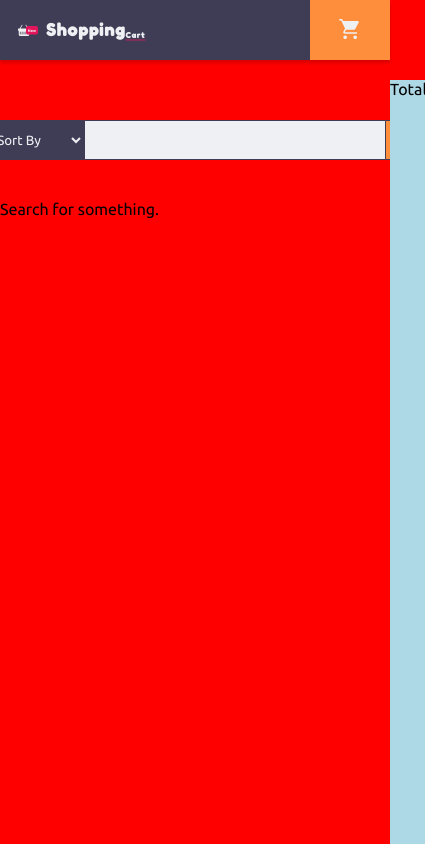
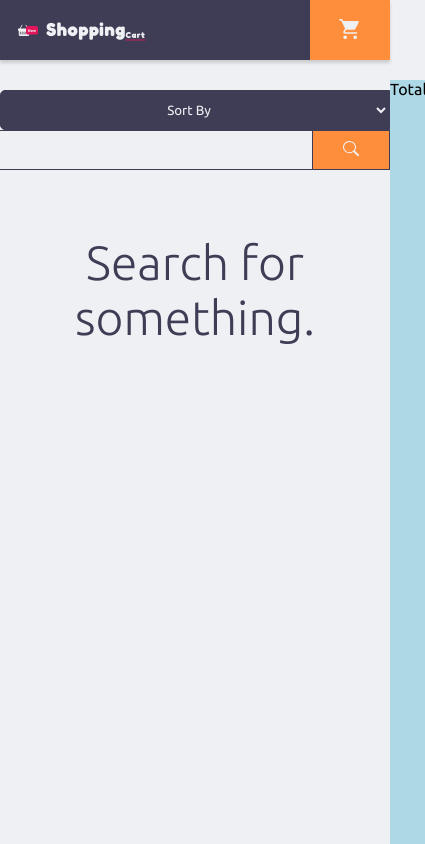
Before and after one commit to celso-rodrigo/new-shopping-cart, a React (Create React App) app: page /store in a window 390 px wide. Shown: the whole page, 425 px wide, since content can reach past the window. Built offline with nearby package versions, Linux system fonts and the light colour scheme.

Commit message:
Adicionado CSS dos cards de itens.

```diff
--- a/src/components/ItemCard.js
+++ b/src/components/ItemCard.js
@@ -20,10 +20,10 @@ function ItemCard({name, price, thumbnail, id}) {
 	};
 
   return (
-		<div>
-			<h2>{name}</h2>
-			<img src={thumbnail} alt={name} />
-			<h3>{`R$${price.toFixed(2)}`}</h3>
+		<div className="item-card">
+			<img src={thumbnail} alt={name} className="item-image" />
+			<h2 className="item-name">{name}</h2>
+			<h3><span className="currency">R$</span>{price.toFixed(2)}</h3>
 			<button
 				type="button"
 				onClick={addToCart}
--- a/src/pages/Store.js
+++ b/src/pages/Store.js
@@ -9,7 +9,8 @@ function Store() {
 	const { problem, searchResults, productsLoading } = useContext(Context);
 
 	const loadCard = () => {
-		if (productsLoading) return (<h2>Loading...</h2>);
+		if (productsLoading) return (<div className="loading" />);
+		console.log(searchResults);
 		return searchResults.map((result, index) =>(
 					<ItemCard
 						name={result.title}
@@ -25,9 +26,11 @@ function Store() {
 			<StoreHeader />
 			<Cart />
 			<SearchBar />
-			{ problem.length > 0
-				? <p>{problem}</p>
-				: loadCard() }
+			<div className="item-card-container">
+				{ problem.length > 0
+					? <p className="store-problem">{problem}</p>
+					: loadCard() }
+			</div>
 		</div>
   );
 }
--- a/src/styles/Store.css
+++ b/src/styles/Store.css
@@ -48,3 +48,102 @@
   filter: invert(100%) sepia(11%) saturate(2406%) hue-rotate(179deg)
     brightness(101%) contrast(90%);
 }
+
+.store-problem {
+  font-weight: 100;
+  color: var(--color-2);
+  font-size: 3rem;
+  text-align: center;
+  width: 100%;
+  padding-top: 30px;
+}
+
+.item-card-container {
+  display: flex;
+  flex-wrap: wrap;
+  justify-content: center;
+  gap: 20px;
+  padding: 25px;
+}
+
+.item-card {
+  display: flex;
+  align-items: center;
+  justify-content: space-between;
+  flex-direction: column;
+  box-shadow: 0 0 3px var(--color-3);
+  width: 20%;
+  height: 300px;
+  background-color: white;
+}
+
+.item-card .item-image {
+  width: 150px;
+  padding-top: 5px;
+}
+
+.item-card .item-name {
+  font-size: 1rem;
+  text-align: center;
+  border-top: 1px solid var(--color-3);
+  padding: 10px;
+  width: 100%;
+  color: var(--color-3);
+}
+
+.item-card .currency {
+  color: var(--color-5);
+  padding-right: 5px;
+}
+
+.item-card button {
+  height: 40px;
+  width: 100%;
+  border: none;
+  background-color: var(--color-4);
+  cursor: pointer;
+}
+
+.item-card button img {
+  height: 100%;
+  filter: invert(100%) sepia(11%) saturate(2406%) hue-rotate(179deg)
+    brightness(101%) contrast(90%);
+}
+
+@media screen and (max-width: 1200px) {
+  .item-card {
+    width: 30%;
+  }
+}
+
+@media screen and (max-width: 850px) {
+  .item-card {
+    width: 40%;
+  }
+}
+
+@media screen and (max-width: 600px) {
+  .search-bar {
+    flex-wrap: wrap;
+    width: 100%;
+    padding: 10px 0;
+  }
+
+  .search-bar select,
+  .search-bar select option {
+    width: 100vw;
+  }
+
+  .search-bar input {
+    width: 80vw;
+  }
+
+  .search-bar button {
+    width: 20vw;
+    border-radius: 0;
+  }
+
+  .item-card {
+    width: 80%;
+  }
+}
--- a/src/styles/StoreHeader.css
+++ b/src/styles/StoreHeader.css
@@ -110,11 +110,8 @@ header {
     scale: 0.7;
   }
 }
+
 @media screen and (max-width: 430px) {
-  body {
-    background-color: red;
-  }
-
   header {
     height: 60px;
   }
--- a/src/styles/global.css
+++ b/src/styles/global.css
@@ -24,3 +24,20 @@ button:disabled img {
 	opacity: 0.5;
 	cursor: not-allowed;
 }
+
+.loading {
+  animation: loading 1s both infinite;
+  border: 8px solid lightgray;
+  border-radius: 100%;
+  border-top-color: var(--color-5);
+  height: 80px;
+  margin: auto;
+  transition: 1s;
+  width: 80px;
+}
+
+@keyframes loading {
+  to {
+    transform: rotate(2turn);
+  }
+}
```
